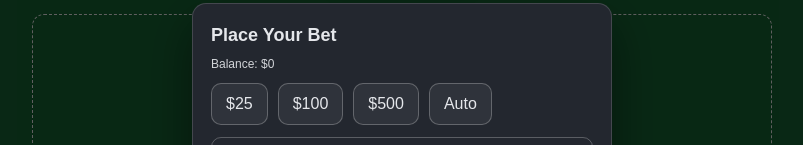
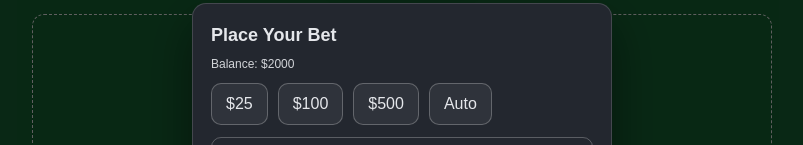
Before and after one commit to garretthogan/blackjack-frontend, a React (Vite) app: page /blackjack in a window 1280 px wide. Shown: the part 262-407 px from the top of the page, without its empty margins (238-1041 px from the left). Built offline with nearby package versions, Linux system fonts and the light colour scheme.

Commit message:
fixed bank and betting

```diff
--- a/src/BetModal.jsx
+++ b/src/BetModal.jsx
@@ -7,7 +7,7 @@ import useScoreboardStore from './stores/scoreboard';
 export default function BetModal({ open, onConfirmed }) {
   const navigate = useNavigate();
   const { startHand } = useUser();
-  const { purse } = useScoreboardStore();
+  const { purse, setWager } = useScoreboardStore();
 
   const { setPlayerBet, playerBet } = usePlayerStore();
 
@@ -21,13 +21,13 @@ export default function BetModal({ open, onConfirmed }) {
   const clear = () => setPlayerBet(0);
   const autoMin = () => add(25);
 
-  const place = () => {
-    if (playerBet <= 0) return;
-    const ok = startHand(playerBet);
-    if (ok && typeof onConfirmed === 'function') onConfirmed();
+  const disabled = playerBet <= 0;
+
+  const confimrBet = () => {
+    setWager(playerBet);
+    startHand();
+    onConfirmed();
   };
-
-  const disabled = playerBet <= 0;
 
   return (
     <div style={overlayStyle}>
@@ -54,10 +54,20 @@ export default function BetModal({ open, onConfirmed }) {
         </div>
 
         <div style={actionsRowStyle}>
-          <button style={primaryBtnStyle(disabled)} onClick={place} disabled={disabled}>
+          <button
+            style={primaryBtnStyle(disabled)}
+            onClick={confimrBet}
+            disabled={disabled}
+          >
             Place Bet
           </button>
-          <button style={secondaryBtnStyle} onClick={() => navigate('/seat-buy-in')}>
+          <button
+            style={secondaryBtnStyle}
+            onClick={() => {
+              setWager(0);
+              navigate('/seat-buy-in');
+            }}
+          >
             Reset Bank
           </button>
         </div>
--- a/src/RoundResultModal.jsx
+++ b/src/RoundResultModal.jsx
@@ -15,6 +15,7 @@ export default function RoundResultModal({ isOpen, onClose }) {
     handsLost,
     handsPlayed,
     addResult,
+    wager,
   } = useScoreboardStore();
   const { playerStood, playerValue } = usePlayerStore();
   const { dealerValue } = useDealerStore();
@@ -58,7 +59,11 @@ export default function RoundResultModal({ isOpen, onClose }) {
       <div className={modalClass} onClick={stop}>
         <div className="py-2">
           <h1 className="text-4xl mb-2 p-2">
-            WINNINGS: $<span className="text-green-500">1000</span>
+            {lastResult.outcome === 'Win' && (
+              <span>
+                WINNINGS: $<span className="text-green-500">{wager * 2}</span>
+              </span>
+            )}
             <p className="text-sm">
               Hands remaining:&nbsp;
               <span className="text-yellow-500">{HANDS_PER_FLOOR - handsPlayed}</span>
--- a/src/stores/scoreboard.js
+++ b/src/stores/scoreboard.js
@@ -2,7 +2,7 @@ import { create } from 'zustand';
 
 export const HANDS_PER_FLOOR = 6;
 const useScoreboardStore = create(set => ({
-  purse: 0,
+  purse: 2000,
   endOfRound: false,
   roundsPlayed: 0,
   roundsWon: 0,
@@ -11,6 +11,7 @@ const useScoreboardStore = create(set => ({
   handsWon: 0,
   handsLost: 0,
   handsPushed: 0,
+  wager: 0,
   lastResult: null, // { outcome: 'win'|'lose'|'push', reason: string, playerScore: number, dealerScore: number }
   addResult: (outcome, reason, playerScore, dealerScore) =>
     set(state => {
@@ -23,12 +24,17 @@ const useScoreboardStore = create(set => ({
         roundsWon,
         roundsPlayed,
         endOfRound,
+        purse,
       } = state;
       handsPlayed += 1;
 
-      if (outcome === 'Win') handsWon += 1;
-      else if (outcome === 'Loss') handsLost += 1;
-      else if (outcome === 'Push') handsPushed += 1;
+      if (outcome === 'Win') {
+        purse += state.wager * 2;
+        handsWon += 1;
+      } else if (outcome === 'Loss') {
+        handsLost += 1;
+        purse -= state.wager;
+      } else if (outcome === 'Push') handsPushed += 1;
 
       if (handsPlayed % HANDS_PER_FLOOR === 0) {
         endOfRound = true;
@@ -51,6 +57,7 @@ const useScoreboardStore = create(set => ({
         handsLost,
         handsPushed,
         endOfRound,
+        purse,
         lastResult: { outcome, reason, playerScore, dealerScore },
       };
     }),
@@ -71,6 +78,7 @@ const useScoreboardStore = create(set => ({
     set(state => ({
       purse: amount,
     })),
+  setWager: newWager => set(() => ({ wager: newWager })),
 }));
 
 export default useScoreboardStore;
```
